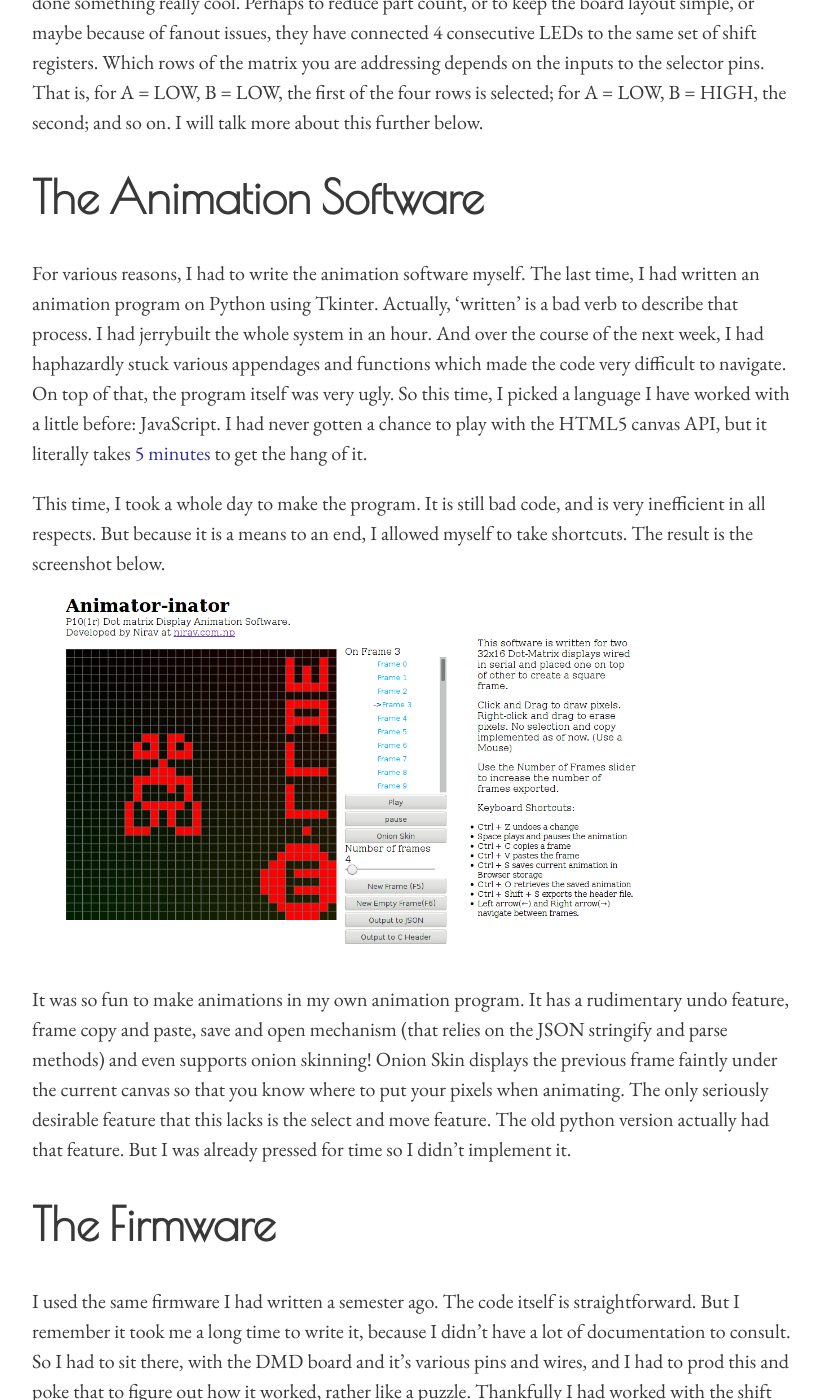
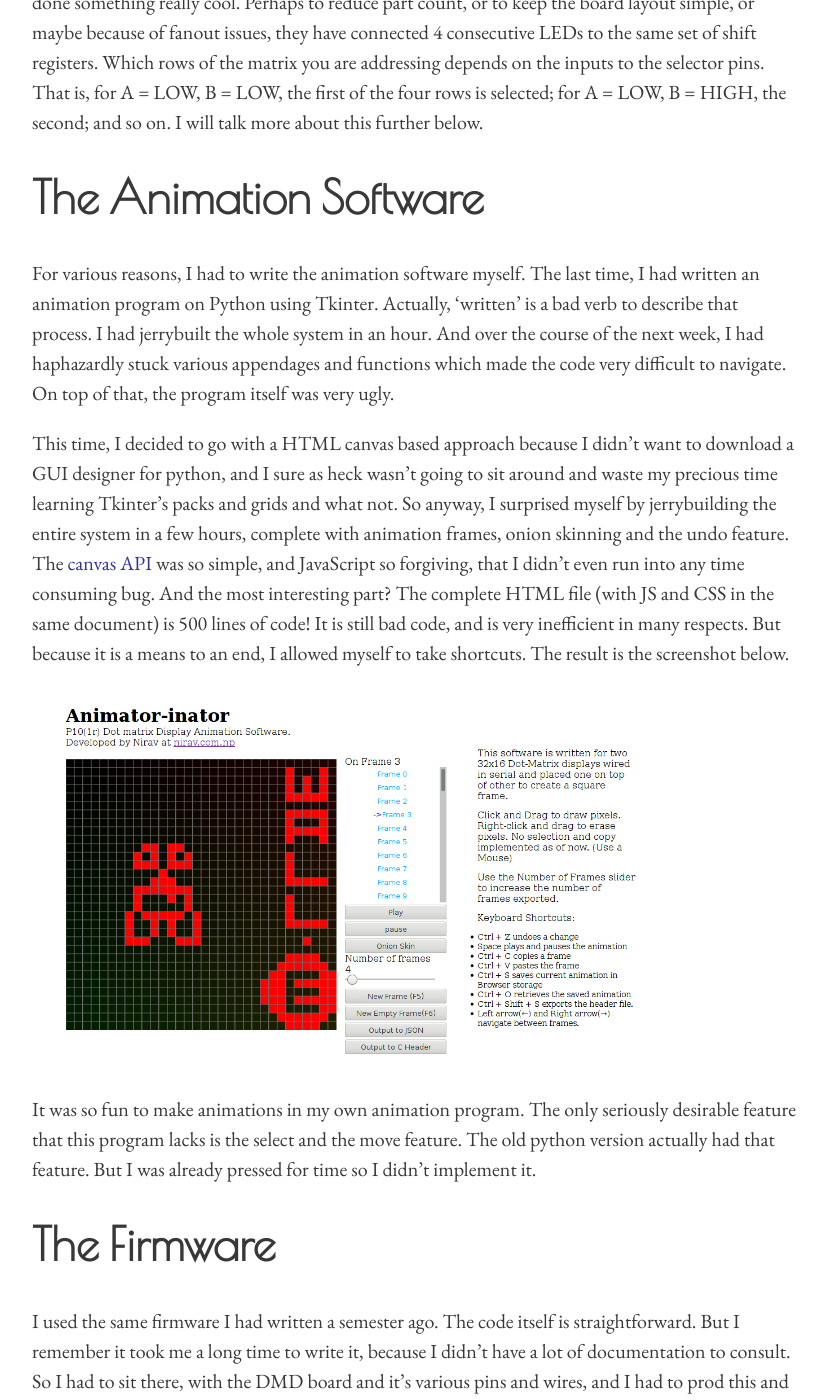
Before and after one commit to niravcodes/niravcodes.github.io, a Jekyll site: the page built from _posts/2019-06-12-animating-led-dot-matrix-displays-with-avr.md, in a window 1280 px wide and 1400 px high, scrolled down 2654 px. Shown: the whole window, without its empty margins (224-1051 px from the left). Built offline with Jekyll 4.4.1, drawn with Linux system fonts in a browser that asks for light colours; comment, search, counter and statistics services are not loaded; some of the changed text lies outside the part shown.

Commit message:
Update from Forestry.io nirav Nikhil updated _posts/2019-06-12-animating-led-dot-matrix-displays-with-avr.md

```diff
--- a/_posts/2019-06-12-animating-led-dot-matrix-displays-with-avr.md
+++ b/_posts/2019-06-12-animating-led-dot-matrix-displays-with-avr.md
@@ -19,6 +19,7 @@ I was asked to animate a dot-matrix display for the robotics club recently. They
 <!--more-->
 
 <iframe width="560" height="315" src="https://www.youtube-nocookie.com/embed/zjk1e-JFNFA" frameborder="0" allow="accelerometer; autoplay; encrypted-media; gyroscope; picture-in-picture" allowfullscreen></iframe>
+
 
 Yeah, that's a little Wall-E looking at you. After thinking long and hard about it, I decided that Wall-E is the best robot to look over us all while we do our robotics stuff. Wall-E was also, thanks to his angular design and distinctly recognisable shape, much better suited to a low resolution display than some other things I wanted to do.
 
@@ -45,12 +46,13 @@ The data line D inputs the data serially, clocked by the CLK line. On the rising
 
 # The Animation Software
 
-For various reasons, I had to write the animation software myself. The last time, I had written an animation program on Python using Tkinter. Actually, 'written' is a bad verb to describe that process. I had jerrybuilt the whole system in an hour. And over the course of the next week, I had haphazardly stuck various appendages and functions which made the code very difficult to navigate. On top of that, the program itself was very ugly. So this time, I picked a language I have worked with a little before: JavaScript. I had never gotten a chance to play with the HTML5 canvas API, but it literally takes [5 minutes](https://developer.mozilla.org/en-US/docs/Web/API/Canvas_API) to get the hang of it.
+For various reasons, I had to write the animation software myself. The last time, I had written an animation program on Python using Tkinter. Actually, 'written' is a bad verb to describe that process. I had jerrybuilt the whole system in an hour. And over the course of the next week, I had haphazardly stuck various appendages and functions which made the code very difficult to navigate. On top of that, the program itself was very ugly.
 
-This time, I took a whole day to make the program. It is still bad code, and is very inefficient in all respects. But because it is a means to an end, I allowed myself to take shortcuts. The result is the screenshot below.
+This time, I decided to go with a HTML canvas based approach because I didn't want to download a GUI designer for python, and I sure as heck wasn't going to sit around and waste my precious time learning Tkinter's packs and grids and what not. So anyway, I surprised myself by jerrybuilding the entire system in a few hours, complete with animation frames, onion skinning and the undo feature. The [canvas API](https://developer.mozilla.org/en-US/docs/Web/API/Canvas_API) was so simple, and JavaScript so forgiving, that I didn't even run into any time consuming bug. And the most interesting part? The complete HTML file (with JS and CSS in the same document) is 500 lines of code! It is still bad code, and is very inefficient in many respects. But because it is a means to an end, I allowed myself to take shortcuts. The result is the screenshot below.
+
 ![](https://nirav.com.np/assets/img/Screenshot-2019-6-15 Animator-inator.png)
 
-It was so fun to make animations in my own animation program. It has a rudimentary undo feature, frame copy and paste, save and open mechanism (that relies on the JSON stringify and parse methods) and even supports onion skinning! Onion Skin displays the previous frame faintly under the current canvas so that you know where to put your pixels when animating. The only seriously desirable feature that this lacks is the select and move feature. The old python version actually had that feature. But I was already pressed for time so I didn't implement it.
+It was so fun to make animations in my own animation program. The only seriously desirable feature that this program lacks is the select and the move feature. The old python version actually had that feature. But I was already pressed for time so I didn't implement it.
 
 # The Firmware
 
@@ -94,6 +96,12 @@ That process is called time-multiplexing, and is used in many kinds of displays
 
 <iframe width="560" height="315" src="https://www.youtube-nocookie.com/embed/3BJU2drrtCM" frameborder="0" allow="accelerometer; autoplay; encrypted-media; gyroscope; picture-in-picture" allowfullscreen></iframe>
 
+
+
 # Final thoughts
 
 I enjoyed making this. This DMD gave me a much needed break from the extremely formal and dry world of compiler literature which I have been poring over for weeks in order to make the [साक्षर compiler](https://nirav.com.np/2019/05/27/a-nepali-programming-language.html).
+
+But there is one decision that I regret immensely. In hindsight, it would have been much better if I had written a program to convert any GIF file into a data format suitable for the DMD. It would have been much less glamorous to work on, sure, but it would have given me the free license to work with any pixel based animation software that already exists, and already supports select, move, multi-level undo and all that fancy stuff.
+
+In the next version, I also think it would be awesome if I could implement some form of compression in the animation data. I'm interested in performing some kind of Run-Length Encoding on the delta frames. What I mean is, unless you are animating a moving checkerboard, very little actually changes between a frame and the next. So, if we calculate the delta matrix between every frame and it's successor, we should have get a sequence of sparse matrices which we can encode with RLE or some other compression algorighm to get maximum compression.
```
